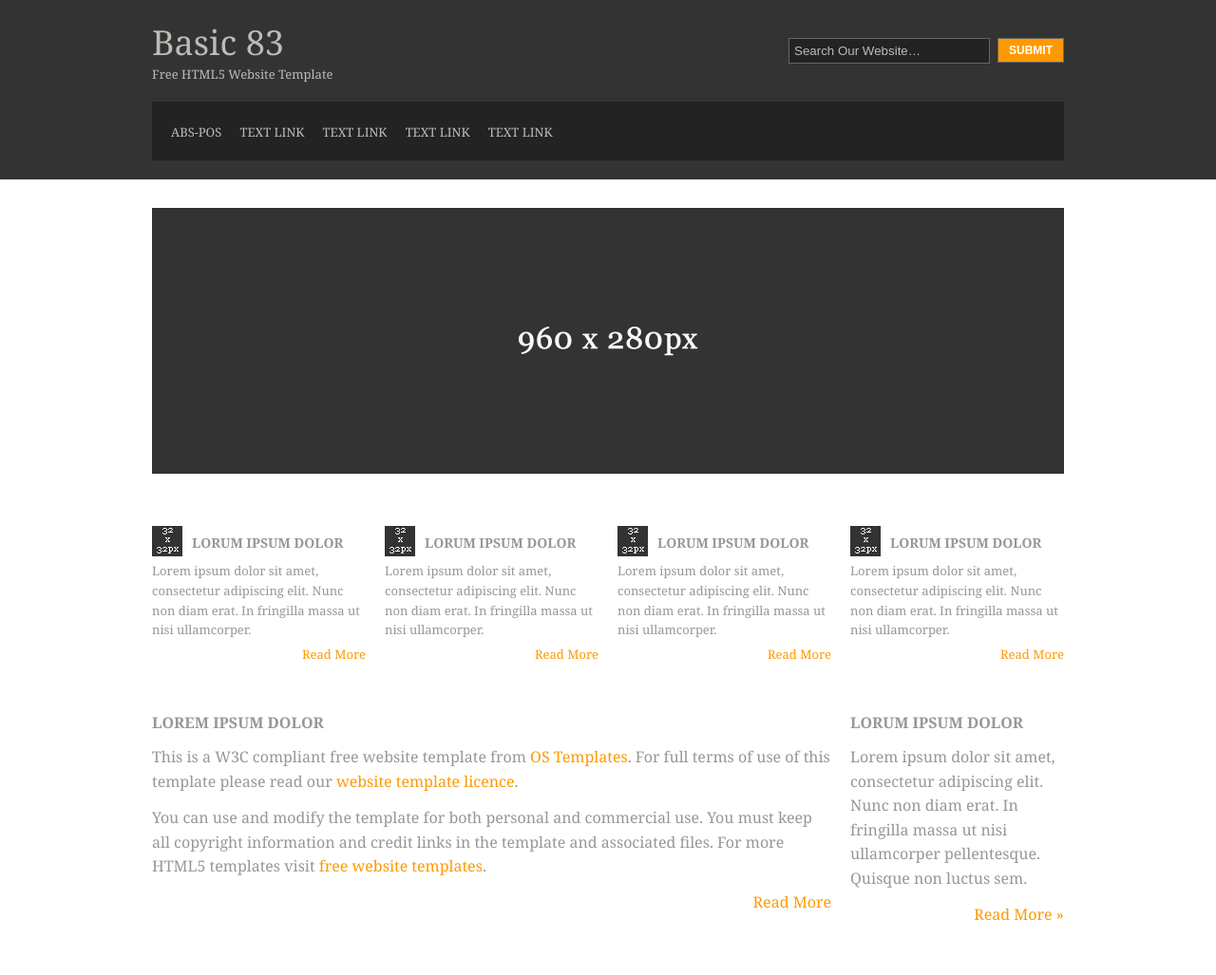
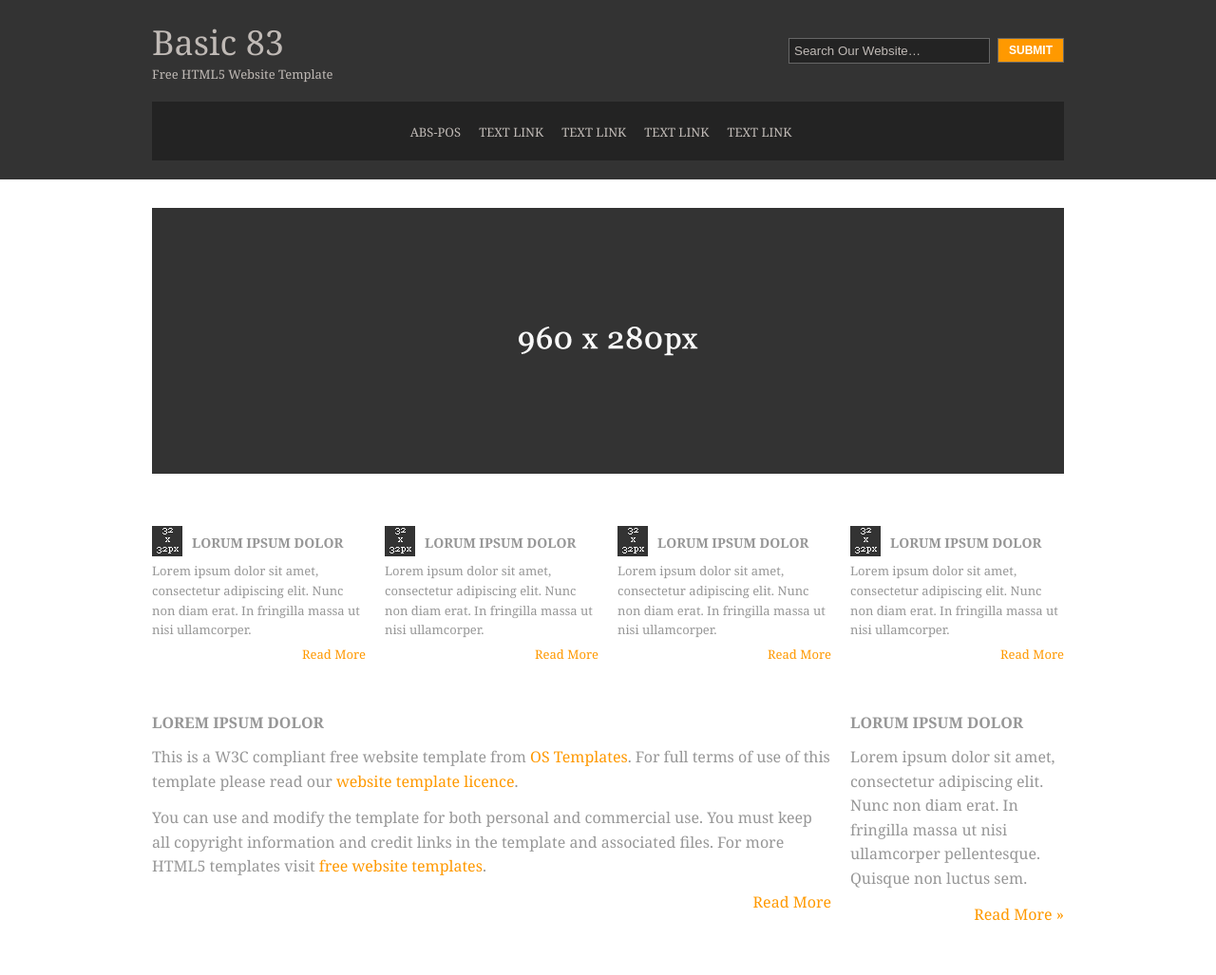
Before and after one commit to PrudhviDeve/mysecondwebpage.io, a plain HTML site: page index.html in a window 1280 px wide. Shown: the top 1027 px of the page at 95% size. Drawn offline with Linux system fonts and the light colour scheme.

Commit message:
li chnaged to text-align center

```diff
--- a/index.html
+++ b/index.html
@@ -24,7 +24,7 @@
             </form>
 
             <nav>
-                <ul style="list-style:none;">
+                <ul style="list-style:none;text-align:center;">
                     <li><a href="./positions.html">Abs-pos</a></li>
                     <li><a href="#">Text Link</a></li>
                     <li><a href="#">Text Link</a></li>
```
